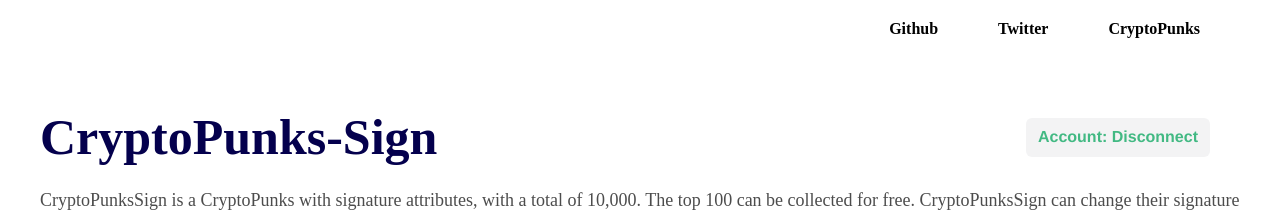
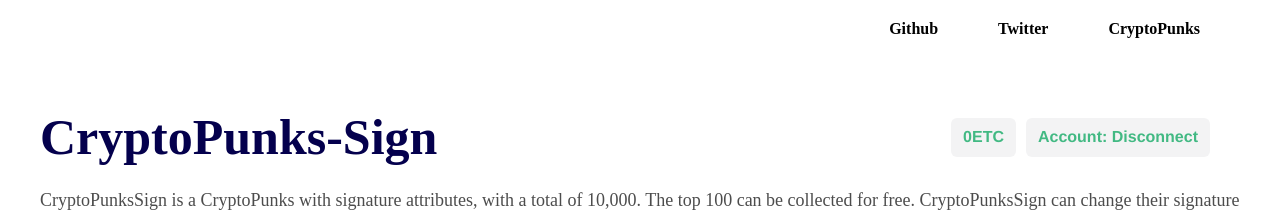
Before and after one commit to xiaochen520/sign-punk, a React (Create React App) app: page / in a window 1280 px wide. Shown: the top 212 px of the page. Built offline with nearby package versions, Linux system fonts and the light colour scheme.

Commit message:
add balance

```diff
--- a/src/App.js
+++ b/src/App.js
@@ -398,7 +398,7 @@
         <div className={cn('flex-m')}>
           <div className={cn(sty.title, 'flex-1')}>CryptoPunks-Sign</div>
           <div className={cn(sty.account, 'tr')}>
-            {/* <div style={{ marginRight: 10 }} className={sty.outer}>{ethBalance}ETC</div> */}
+            <div style={{ marginRight: 10 }} className={sty.outer}>{ethBalance}ETC</div>
             <div className={sty.outer}>
               Account: {account || 'Disconnect'}</div>
           </div>
```
